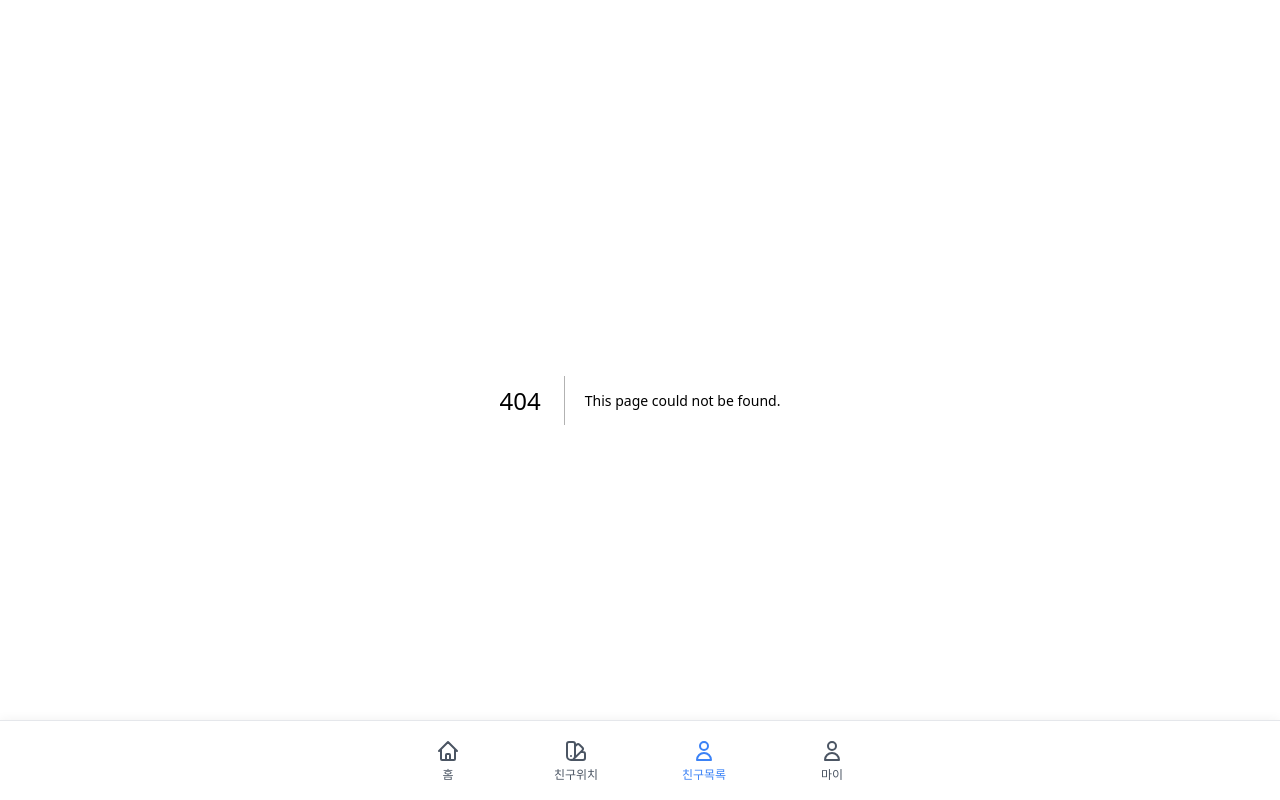
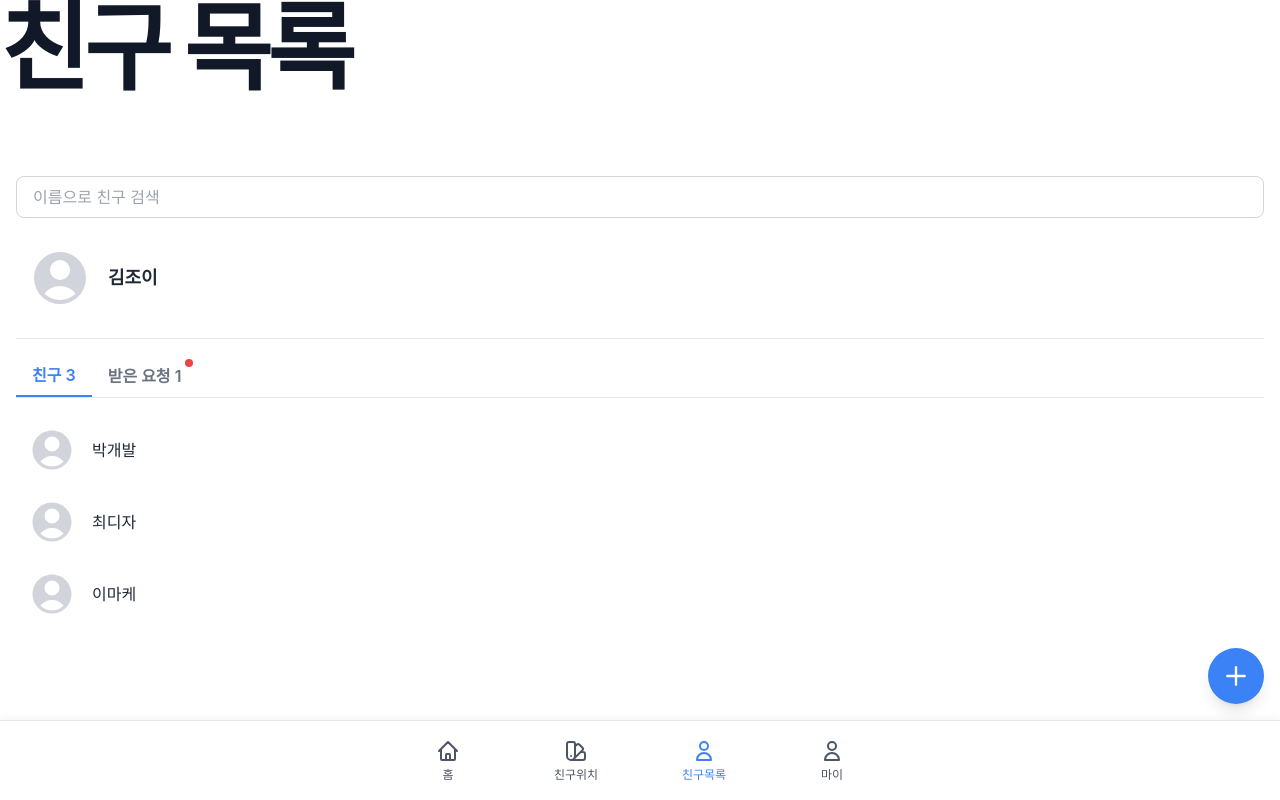
Before and after one commit to JOYNII/joiny-fullstack, a Next.js app in the folder client/: page /friends in a window 1280 px wide. Before the commit this address had no page. Built offline with nearby package versions, Linux system fonts and the light colour scheme.

Commit message:
친구목록 페이지 구현을 위한 로직, 컴포넌트, 의존성 추가

```diff
--- a/client/package.json
+++ b/client/package.json
@@ -18,6 +18,7 @@
   "license": "ISC",
   "packageManager": "pnpm@10.17.1",
   "dependencies": {
+    "@heroicons/react": "^2.2.0",
     "@tanstack/react-query": "^5.90.2",
     "http-proxy-middleware": "^3.0.5",
     "next": "^15.5.4",
--- /dev/null
+++ b/client/src/app/friends/componenets/FriendListen.tsx
@@ -0,0 +1,20 @@
+"use client";
+
+import React from 'react';
+import { UserCircleIcon as UserCircleIconSolid } from '@heroicons/react/24/solid';
+
+const FriendListItem = ({ friend }) => (
+  <div className="flex items-center justify-between p-3 hover:bg-gray-50 rounded-lg">
+    <div className="flex items-center">
+      {friend.avatar ? (
+        <img src={friend.avatar} alt={friend.name} className="w-12 h-12 rounded-full mr-4" />
+      ) : (
+        <UserCircleIconSolid className="w-12 h-12 text-gray-300 mr-4" />
+      )}
+      <span className="font-medium text-gray-800">{friend.name}</span>
+    </div>
+    {/* Kebab menu for actions can go here */}
+  </div>
+);
+
+export default FriendListItem;
--- /dev/null
+++ b/client/src/app/friends/componenets/FriendRequestItem.tsx
@@ -0,0 +1,23 @@
+"use client";
+
+import React from 'react';
+import { UserCircleIcon as UserCircleIconSolid } from '@heroicons/react/24/solid';
+
+const FriendRequestItem = ({ request }) => (
+  <div className="flex items-center justify-between p-3 hover:bg-gray-50 rounded-lg">
+    <div className="flex items-center">
+      {request.avatar ? (
+        <img src={request.avatar} alt={request.name} className="w-12 h-12 rounded-full mr-4" />
+      ) : (
+        <UserCircleIconSolid className="w-12 h-12 text-gray-300 mr-4" />
+      )}
+      <span className="font-medium text-gray-800">{request.name}</span>
+    </div>
+    <div className="flex space-x-2">
+      <button className="px-3 py-1 bg-blue-500 text-white rounded-md text-sm hover:bg-blue-600">수락</button>
+      <button className="px-3 py-1 bg-gray-200 text-gray-700 rounded-md text-sm hover:bg-gray-300">거절</button>
+    </div>
+  </div>
+);
+
+export default FriendRequestItem;
--- /dev/null
+++ b/client/src/app/friends/page.tsx
@@ -0,0 +1,99 @@
+"use client";
+
+import React, { useState } from 'react';
+import PageHeader from '../../components/PageHeader';
+import { UserCircleIcon as UserCircleIconSolid } from '@heroicons/react/24/solid';
+import FriendListItem from './componenets/FriendListen';
+import FriendRequestItem from './componenets/FriendRequestItem';
+
+// Mock Data
+const myProfile = {
+  name: '김조이',
+  avatar: null,
+};
+
+const friends = [
+  { id: 'friend1', name: '박개발', avatar: null },
+  { id: 'friend2', name: '최디자', avatar: null },
+  { id: 'friend3', name: '이마케', avatar: null },
+];
+
+const friendRequests = [
+  { id: 'req1', name: '정기획', avatar: null },
+];
+
+
+const FriendsPage = () => {
+  const [activeTab, setActiveTab] = useState('friends'); // 'friends' or 'requests'
+
+  return (
+    <div className="h-full bg-white">
+      <PageHeader title="친구 목록" subtitle="" />
+
+      <div className="p-4">
+        {/* Search Bar Placeholder */}
+        <div className="mb-4">
+          <input
+            type="text"
+            placeholder="이름으로 친구 검색"
+            className="w-full px-4 py-2 border border-gray-300 rounded-lg focus:outline-none focus:ring-2 focus:ring-blue-500"
+          />
+        </div>
+
+        {/* My Profile Section */}
+        <div className="flex items-center p-3 mb-4">
+          {myProfile.avatar ? (
+            <img src={myProfile.avatar} alt={myProfile.name} className="w-16 h-16 rounded-full mr-4" />
+          ) : (
+            <UserCircleIconSolid className="w-16 h-16 text-gray-300 mr-4" />
+          )}
+          <span className="font-bold text-lg text-gray-800">{myProfile.name}</span>
+        </div>
+
+        {/* Divider */}
+        <hr className="border-gray-200" />
+
+        {/* Tabs */}
+        <div className="flex border-b border-gray-200 mt-4">
+          <button
+            onClick={() => setActiveTab('friends')}
+            className={`px-4 py-2 font-semibold ${activeTab === 'friends' ? 'border-b-2 border-blue-500 text-blue-500' : 'text-gray-500'}`}
+          >
+            친구 {friends.length}
+          </button>
+          <button
+            onClick={() => setActiveTab('requests')}
+            className={`px-4 py-2 font-semibold relative ${activeTab === 'requests' ? 'border-b-2 border-blue-500 text-blue-500' : 'text-gray-500'}`}
+          >
+            받은 요청 {friendRequests.length}
+            {friendRequests.length > 0 && <span className="absolute top-1 right-1 w-2 h-2 bg-red-500 rounded-full"></span>}
+          </button>
+        </div>
+      </div>
+
+      {/* Content based on tab */}
+      <div className="px-4">
+        {activeTab === 'friends' && (
+          <div>
+            {friends.map(friend => <FriendListItem key={friend.id} friend={friend} />)}
+          </div>
+        )}
+        {activeTab === 'requests' && (
+          <div>
+            {friendRequests.map(request => <FriendRequestItem key={request.id} request={request} />)}
+          </div>
+        )}
+      </div>
+
+      {/* Floating Action Button */}
+      <button className="fixed bottom-24 right-4 w-14 h-14 bg-blue-500 text-white rounded-full shadow-lg flex items-center justify-center hover:bg-blue-600">
+        <svg xmlns="http://www.w3.org/2000/svg" fill="none" viewBox="0 0 24 24" strokeWidth={2} stroke="currentColor" className="w-7 h-7">
+          <path strokeLinecap="round" strokeLinejoin="round" d="M12 4.5v15m7.5-7.5h-15" />
+        </svg>
+      </button>
+
+    </div>
+  );
+};
+
+export default FriendsPage;
```
Also changed, not shown: 1 other file (tests, documents, lock files or other folders).
